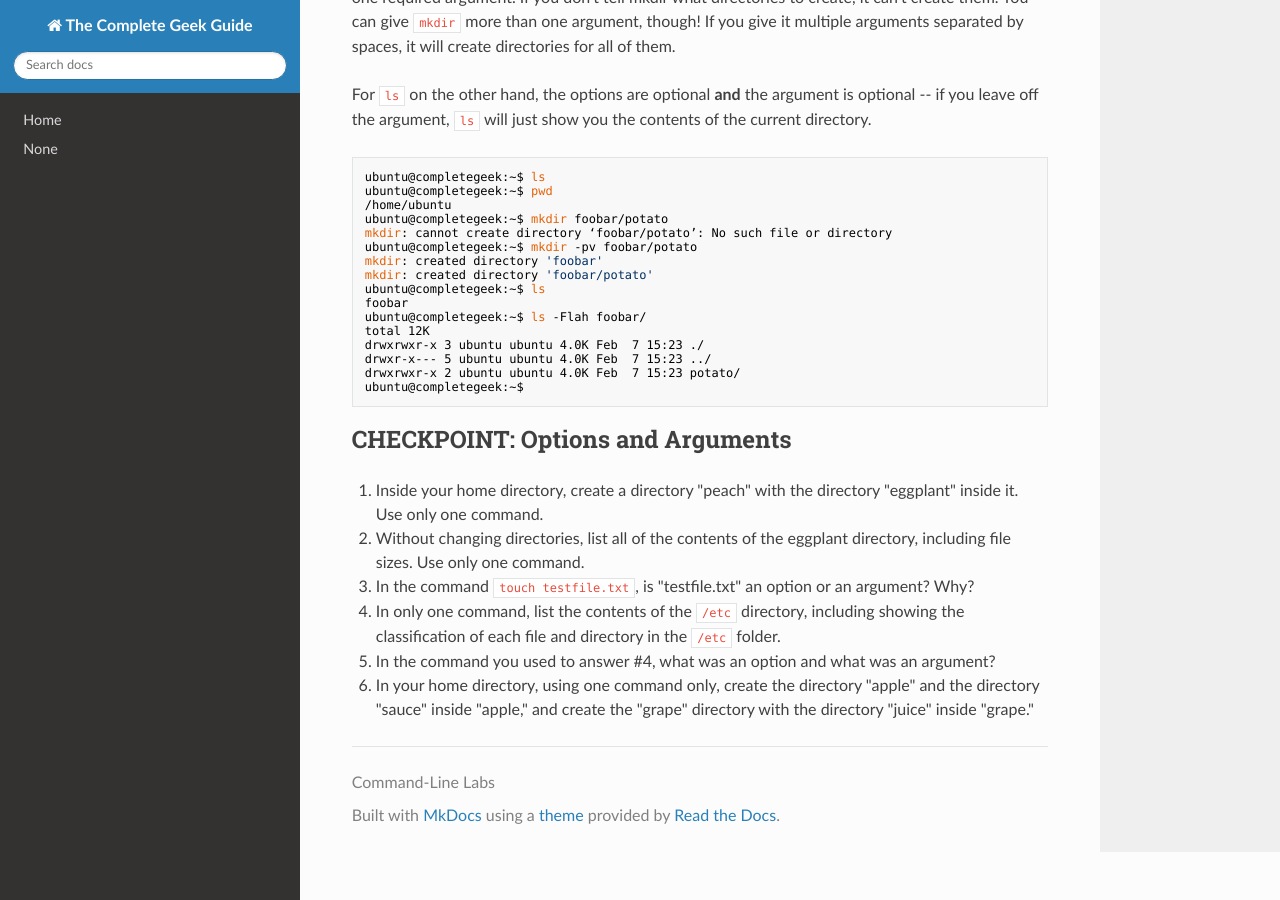
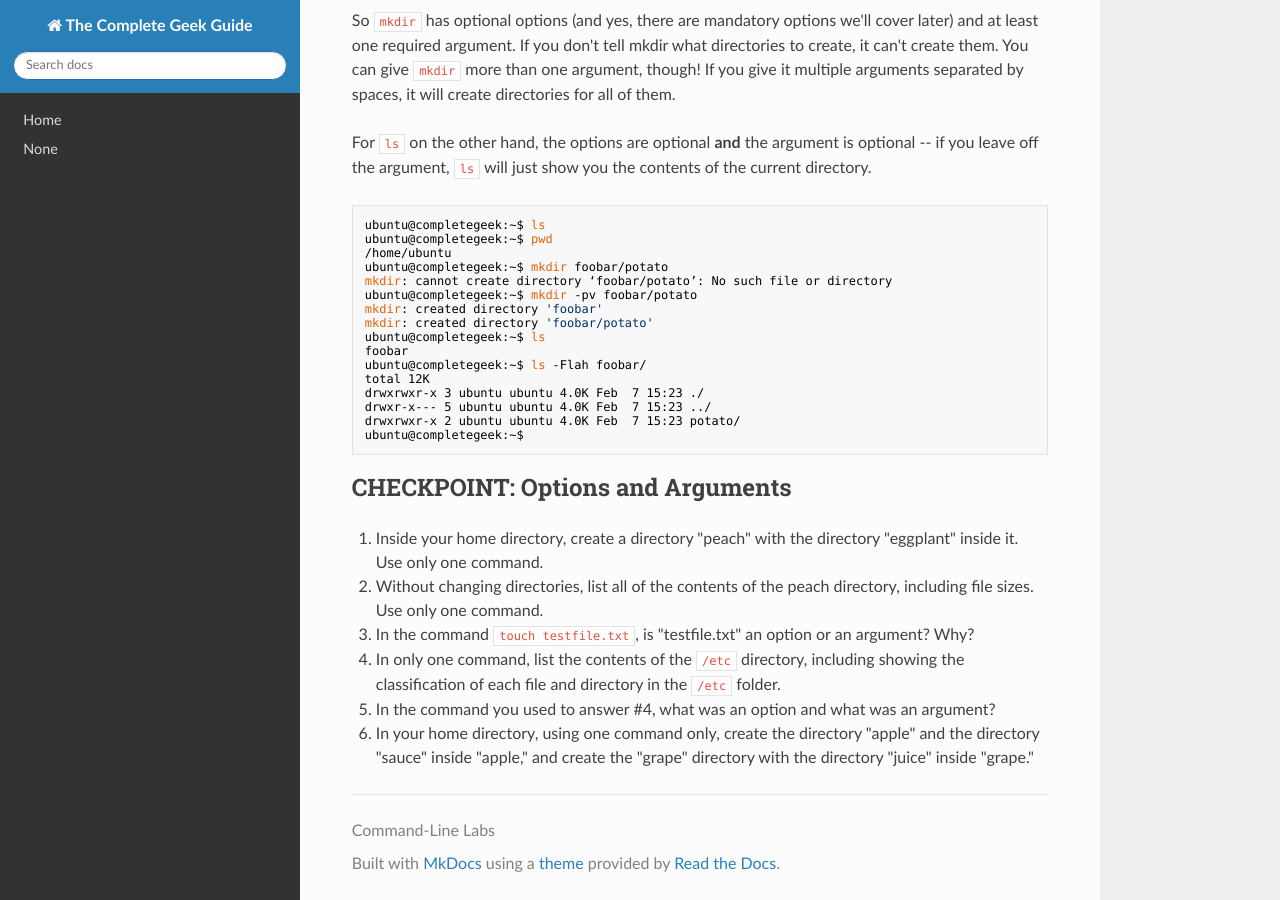
Before and after one commit to CommandLineLabs/completegeek, an MkDocs documentation site: the page built from docs/linux-basics/command-line-options-and-arguments.md, in a window 1280 px wide and 900 px high, scrolled down 2084 px. Built offline with MkDocs 1.6.1, drawn with Linux system fonts in a browser that asks for light colours; nearby versions of some CDN libraries; some of the changed text lies outside the part shown.

```diff
--- a/docs/linux-basics/command-line-options-and-arguments.md
+++ b/docs/linux-basics/command-line-options-and-arguments.md
@@ -90,7 +93,7 @@ ubuntu@completegeek:~$
 ## CHECKPOINT: Options and Arguments
 
 1. Inside your home directory, create a directory "peach" with the directory "eggplant" inside it. Use only one command.
-2. Without changing directories, list all of the contents of the eggplant directory, including file sizes. Use only one command.
+2. Without changing directories, list all of the contents of the peach directory, including file sizes. Use only one command.
 3. In the command `touch testfile.txt`, is "testfile.txt" an option or an argument? Why?
 4. In only one command, list the contents of the `/etc` directory, including showing the classification of each file and directory in the `/etc` folder.
 5. In the command you used to answer #4, what was an option and what was an argument?
```
Also changed, not shown: other parts of docs/linux-basics/command-line-options-and-arguments.md (+3 -0 lines).
